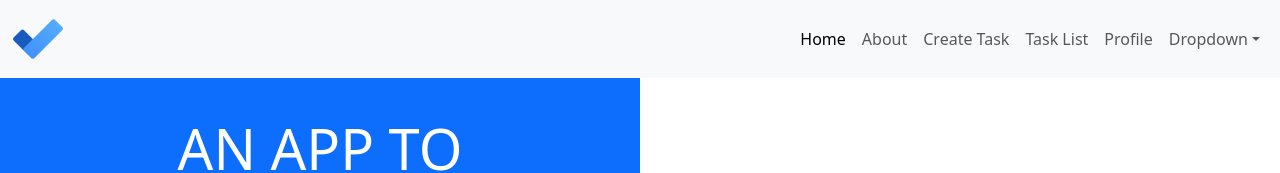
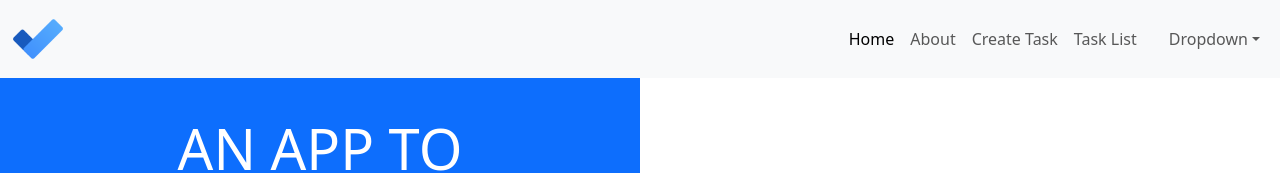
Before and after one commit to vipink28/to-do-app-sept-2024, a React (Create React App) app: page /login in a window 1280 px wide. Shown: the top 173 px of the page. Built offline with nearby package versions, Linux system fonts and the light colour scheme.

Commit message:
Login register functions completed.

```diff
--- a/src/App.js
+++ b/src/App.js
@@ -11,6 +11,8 @@ import Profile from './pages/Profile';
 import TaskList from './pages/TaskList';
 
 function App() {
+
+
   return (
     // Routes setup using react router dom
     <BrowserRouter>
--- a/src/auth/Login.jsx
+++ b/src/auth/Login.jsx
@@ -2,6 +2,7 @@ import React, { useState } from 'react';
 import { useNavigate } from 'react-router-dom';
 
 function Login(props) {
+
     const navigate = useNavigate();
     const [formData, setFormData] = useState(null);
     const handleChange = (e) => {
@@ -21,6 +22,7 @@ function Login(props) {
         if (users.length > 0) {
             localStorage.setItem("todouser", JSON.stringify(users[0]));
             alert("user found");
+
             navigate("/task-list");
         } else {
             alert("email/password incorrect");
--- a/src/components/Navbar.jsx
+++ b/src/components/Navbar.jsx
@@ -1,8 +1,14 @@
-import React from 'react';
+import React, { useEffect, useState } from 'react';
 import { Link } from 'react-router-dom';
 import logo from '../assets/logo.png';
 
 function Navbar(props) {
+    const [user, setUser] = useState(null);
+
+    useEffect(() => {
+        let localUser = JSON.parse(localStorage.getItem("todouser"));
+        setUser(localUser);
+    }, []);
     return (
         <nav className="navbar navbar-expand-lg bg-body-tertiary fixed-top">
             <div className="container-fluid">
@@ -27,7 +33,7 @@ function Navbar(props) {
                             <Link className="nav-link" to="/task-list">Task List</Link>
                         </li>
                         <li className="nav-item">
-                            <Link className="nav-link" to="/profile">Profile</Link>
+                            <Link className="nav-link" to="/profile">{user?.username}</Link>
                         </li>
                         <li className="nav-item dropdown">
                             <Link className="nav-link dropdown-toggle" to="#" role="button" data-bs-toggle="dropdown" aria-expanded="false">
```
Also changed, not shown: src/auth/AuthContext.js (added).
